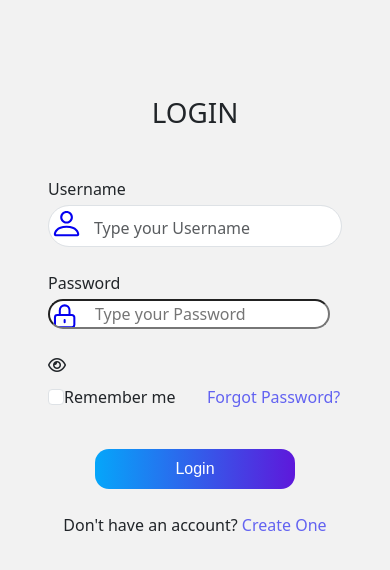
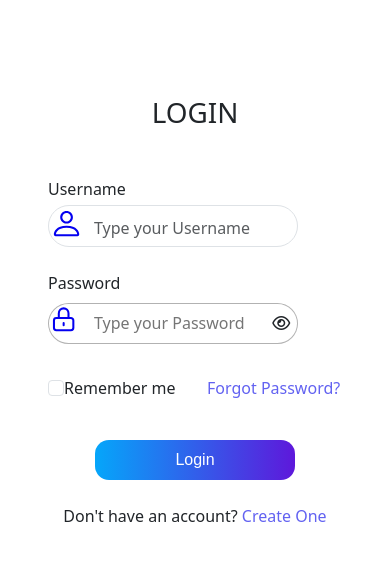
Before and after one commit to Tanwie12/Njonga-Frontend, a plain HTML site: page index.html in a window 390 px wide. Drawn offline with nearby package versions, Linux system fonts and the light colour scheme.

Commit message:
modified css

```diff
--- a/login.css
+++ b/login.css
@@ -1,11 +1,6 @@
-
-
-
-
 body{
   margin: 0px;
   height: 100%;
-    background: rgba(0, 0, 0, 0.05);
 }
 .btn{
   background-image: linear-gradient(to right, #05A6FA, #5E18DB);
@@ -46,6 +41,11 @@ img, svg {
 
 }
 .inp2{
+  width: 390px;
+  height: 40.57px;
+background: #FFFFFF;
+border: 1.24426px solid rgba(0, 0, 0, 0.3);
+border-radius: 33.664px;
 
   background-image: url('img/lock-closed\ 1.svg');
   position:center;
@@ -57,7 +57,7 @@ img, svg {
 }
 @media (min-width:768px) {
   .section1{
-        width: 600px;
+      width: 500px;
       align-content: center;
       align-items: center;
       margin-left: 150px;
@@ -65,8 +65,31 @@ img, svg {
   }
 
 }
+@media only screen and (max-width: 576px) {
+  .inp2 ,.inp1{
+
+  width: 250px;
+
+
+  }
+  .fa-eye{
+
+    margin-right: -80px;
+    margin-top: -20px;
+  }
+
+}
+.fa-eye{
+
+margin-left: -30px;
+margin-top: 20px;
+}
 
 a{
   text-decoration: none;
   color: #794af8;
 }
+.icon{
+  margin-left: 30px;
+  margin-top: -200px;
+}
```
Lines whose indentation alone changed are shown as unchanged.
